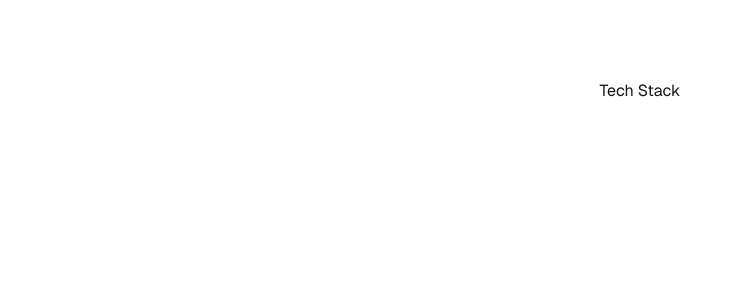
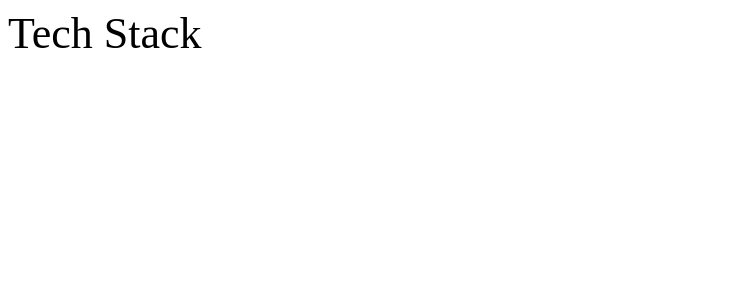
Before and after one commit to KM-0/TECH-TRACK, a Next.js app: page / in a window 1280 px wide. Shown: the top 300 px of the page, without its empty margins (0-735 px from the left). Built offline with nearby package versions, Linux system fonts and the light colour scheme.

Commit message:
themeの修正

```diff
--- a/src/app/globals.css
+++ b/src/app/globals.css
@@ -1,42 +1 @@
-:root {
-  --background: #ffffff;
-  --foreground: #171717;
-}
-
-@media (prefers-color-scheme: dark) {
-  :root {
-    --background: #0a0a0a;
-    --foreground: #ededed;
-  }
-}
-
-html,
-body {
-  max-width: 100vw;
-  overflow-x: hidden;
-}
-
-body {
-  color: var(--foreground);
-  background: var(--background);
-  font-family: Arial, Helvetica, sans-serif;
-  -webkit-font-smoothing: antialiased;
-  -moz-osx-font-smoothing: grayscale;
-}
-
-* {
-  box-sizing: border-box;
-  padding: 0;
-  margin: 0;
-}
-
-a {
-  color: inherit;
-  text-decoration: none;
-}
-
-@media (prefers-color-scheme: dark) {
-  html {
-    color-scheme: dark;
-  }
-}
+@import "../styles/vars.css";
--- a/src/app/layout.tsx
+++ b/src/app/layout.tsx
@@ -24,9 +24,7 @@ export default function RootLayout({
 }>) {
   return (
     <html lang="en">
-      <body className={`${geistSans.variable} ${geistMono.variable}`}>
-        {children}
-      </body>
+      <body>{children}</body>
     </html>
   );
 }
--- a/src/app/page.module.css
+++ b/src/app/page.module.css
@@ -1,168 +1,3 @@
 .page {
-  --gray-rgb: 0, 0, 0;
-  --gray-alpha-200: rgba(var(--gray-rgb), 0.08);
-  --gray-alpha-100: rgba(var(--gray-rgb), 0.05);
-
-  --button-primary-hover: #383838;
-  --button-secondary-hover: #f2f2f2;
-
-  display: grid;
-  grid-template-rows: 20px 1fr 20px;
-  align-items: center;
-  justify-items: center;
-  min-height: 100svh;
-  padding: 80px;
-  gap: 64px;
-  font-family: var(--font-geist-sans);
+  font-size: var(--font-size-xxl);
 }
-
-@media (prefers-color-scheme: dark) {
-  .page {
-    --gray-rgb: 255, 255, 255;
-    --gray-alpha-200: rgba(var(--gray-rgb), 0.145);
-    --gray-alpha-100: rgba(var(--gray-rgb), 0.06);
-
-    --button-primary-hover: #ccc;
-    --button-secondary-hover: #1a1a1a;
-  }
-}
-
-.main {
-  display: flex;
-  flex-direction: column;
-  gap: 32px;
-  grid-row-start: 2;
-}
-
-.main ol {
-  font-family: var(--font-geist-mono);
-  padding-left: 0;
-  margin: 0;
-  font-size: 14px;
-  line-height: 24px;
-  letter-spacing: -0.01em;
-  list-style-position: inside;
-}
-
-.main li:not(:last-of-type) {
-  margin-bottom: 8px;
-}
-
-.main code {
-  font-family: inherit;
-  background: var(--gray-alpha-100);
-  padding: 2px 4px;
-  border-radius: 4px;
-  font-weight: 600;
-}
-
-.ctas {
-  display: flex;
-  gap: 16px;
-}
-
-.ctas a {
-  appearance: none;
-  border-radius: 128px;
-  height: 48px;
-  padding: 0 20px;
-  border: none;
-  border: 1px solid transparent;
-  transition:
-    background 0.2s,
-    color 0.2s,
-    border-color 0.2s;
-  cursor: pointer;
-  display: flex;
-  align-items: center;
-  justify-content: center;
-  font-size: 16px;
-  line-height: 20px;
-  font-weight: 500;
-}
-
-a.primary {
-  background: var(--foreground);
-  color: var(--background);
-  gap: 8px;
-}
-
-a.secondary {
-  border-color: var(--gray-alpha-200);
-  min-width: 180px;
-}
-
-.footer {
-  grid-row-start: 3;
-  display: flex;
-  gap: 24px;
-}
-
-.footer a {
-  display: flex;
-  align-items: center;
-  gap: 8px;
-}
-
-.footer img {
-  flex-shrink: 0;
-}
-
-/* Enable hover only on non-touch devices */
-@media (hover: hover) and (pointer: fine) {
-  a.primary:hover {
-    background: var(--button-primary-hover);
-    border-color: transparent;
-  }
-
-  a.secondary:hover {
-    background: var(--button-secondary-hover);
-    border-color: transparent;
-  }
-
-  .footer a:hover {
-    text-decoration: underline;
-    text-underline-offset: 4px;
-  }
-}
-
-@media (max-width: 600px) {
-  .page {
-    padding: 32px;
-    padding-bottom: 80px;
-  }
-
-  .main {
-    align-items: center;
-  }
-
-  .main ol {
-    text-align: center;
-  }
-
-  .ctas {
-    flex-direction: column;
-  }
-
-  .ctas a {
-    font-size: 14px;
-    height: 40px;
-    padding: 0 16px;
-  }
-
-  a.secondary {
-    min-width: auto;
-  }
-
-  .footer {
-    flex-wrap: wrap;
-    align-items: center;
-    justify-content: center;
-  }
-}
-
-@media (prefers-color-scheme: dark) {
-  .logo {
-    filter: invert();
-  }
-}
--- a/src/app/page.tsx
+++ b/src/app/page.tsx
@@ -1,5 +1,11 @@
+// import { Icon } from "@/components/atoms/Icon";
 import styles from "./page.module.css";
 
 export default function Home() {
-  return <div className={styles.page}>Tech Stack</div>;
+  return (
+    <>
+      <div className={styles.page}>Tech Stack</div>
+      <div style={{ width: "300px" }}>{/* <Icon name="arrowPath" /> */}</div>
+    </>
+  );
 }
--- /dev/null
+++ b/src/styles/vars.css
@@ -0,0 +1,139 @@
+:root {
+  --color-black: #000000;
+  --color-white: #ffffff;
+  --color-white-tint: #fcfcfc;
+
+  --color-gray-100: #f7fafc;
+  --color-gray-200: #edf2f7;
+  --color-gray-300: #e2e8f0;
+  --color-gray-400: #cbd5e0;
+  --color-gray-500: #a0aec0;
+  --color-gray-600: #718096;
+  --color-gray-700: #4a5568;
+  --color-gray-800: #2d3748;
+  --color-gray-900: #1a202c;
+
+  --color-red-100: #fff5f5;
+  --color-red-200: #fed7d7;
+  --color-red-300: #feb2b2;
+  --color-red-400: #fc8181;
+  --color-red-500: #f56565;
+  --color-red-600: #e53e3e;
+  --color-red-700: #c53030;
+  --color-red-800: #9b2c2c;
+  --color-red-900: #742a2a;
+
+  --color-orange-100: #fffaf0;
+  --color-orange-200: #feebc8;
+  --color-orange-300: #fbd38d;
+  --color-orange-400: #f6ad55;
+  --color-orange-500: #ed8936;
+  --color-orange-600: #dd6b20;
+  --color-orange-700: #c05621;
+  --color-orange-800: #9c4221;
+  --color-orange-900: #7b341e;
+
+  --color-yellow-100: #fffff0;
+  --color-yellow-200: #fefcbf;
+  --color-yellow-300: #faf089;
+  --color-yellow-400: #f6e05e;
+  --color-yellow-500: #ecc94b;
+  --color-yellow-600: #d69e2e;
+  --color-yellow-700: #b7791f;
+  --color-yellow-800: #975a16;
+  --color-yellow-900: #744210;
+
+  --color-green-100: #f0fff4;
+  --color-green-200: #c6f6d5;
+  --color-green-300: #9ae6b4;
+  --color-green-400: #68d391;
+  --color-green-500: #48bb78;
+  --color-green-600: #38a169;
+  --color-green-700: #2f855a;
+  --color-green-800: #276749;
+  --color-green-900: #22543d;
+
+  --color-teal-100: #e6fffa;
+  --color-teal-200: #b2f5ea;
+  --color-teal-300: #81e6d9;
+  --color-teal-400: #4fd1c5;
+  --color-teal-500: #38b2ac;
+  --color-teal-600: #319795;
+  --color-teal-700: #2c7a7b;
+  --color-teal-800: #285e61;
+  --color-teal-900: #234e52;
+
+  --color-blue-100: #ebf8ff;
+  --color-blue-200: #bee3f8;
+  --color-blue-300: #90cdf4;
+  --color-blue-400: #63b3ed;
+  --color-blue-500: #4299e1;
+  --color-blue-600: #3182ce;
+  --color-blue-700: #2b6cb0;
+  --color-blue-800: #2c5282;
+  --color-blue-900: #2a4365;
+
+  --color-indigo-100: #ebf4ff;
+  --color-indigo-200: #c3dafe;
+  --color-indigo-300: #a3bffa;
+  --color-indigo-400: #7f9cf5;
+  --color-indigo-500: #667eea;
+  --color-indigo-600: #5a67d8;
+  --color-indigo-700: #4c51bf;
+  --color-indigo-800: #434190;
+  --color-indigo-900: #3c366b;
+
+  --color-purple-100: #faf5ff;
+  --color-purple-200: #e9d8fd;
+  --color-purple-300: #d6bcfa;
+  --color-purple-400: #b794f4;
+  --color-purple-500: #9f7aea;
+  --color-purple-600: #805ad5;
+  --color-purple-700: #6b46c1;
+  --color-purple-800: #553c9a;
+  --color-purple-900: #44337a;
+
+  --color-pink-100: #fff5f7;
+  --color-pink-200: #fed7e2;
+  --color-pink-300: #fbb6ce;
+  --color-pink-400: #f687b3;
+  --color-pink-500: #ed64a6;
+  --color-pink-600: #d53f8c;
+  --color-pink-700: #b83280;
+  --color-pink-800: #97266d;
+  --color-pink-900: #702459;
+
+  --color-text: var(--color-gray-700);
+  --color-text-darker: var(--color-gray-900);
+  --color-text-lighter: var(--color-gray-600);
+  --color-link: var(--color-blue-700);
+  --color-primary: var(--color-blue-500);
+  --color-primary-dark: var(--color-blue-900);
+  --color-success: var(--color-green-700);
+  --color-warning: var(--color-red-600);
+  --color-border: var(--color-gray-200);
+
+  --spacing-x4s: 4px;
+  --spacing-x3s: 8px;
+  --spacing-xxs: 12px;
+  --spacing-xs: 16px;
+  --spacing-s: 24px;
+  --spacing-m: 32px;
+  --spacing-l: 40px;
+  --spacing-xl: 48px;
+  --spacing-xxl: 56px;
+  --spacing-x3l: 64px;
+
+  --border-radius-s: 2px;
+  --border-radius-m: 4px;
+  --border-radius-l: 8px;
+  --border-radius-full: 9999px;
+
+  --font-size-xxs: 12px;
+  --font-size-xs: 14px;
+  --font-size-s: 18px;
+  --font-size-m: 24px;
+  --font-size-l: 28px;
+  --font-size-xl: 36px;
+  --font-size-xxl: 44px;
+}
```
Also changed, not shown: src/theme/borderRadius.ts (deleted, +0 -8 lines), src/theme/colors.ts (deleted, +0 -39 lines), src/theme/spacing.ts (deleted, +0 -14 lines), src/theme/typography.ts (deleted, +0 -35 lines).
